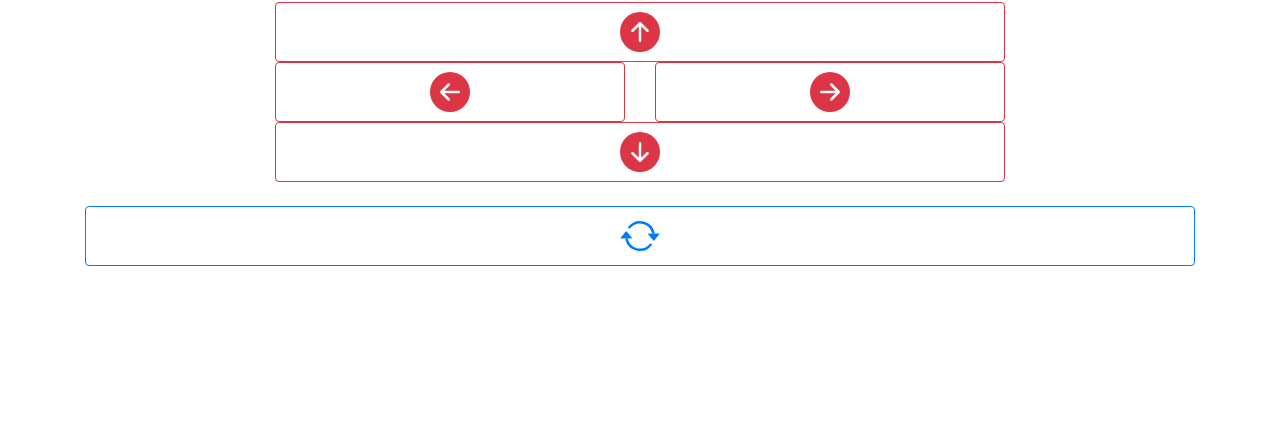
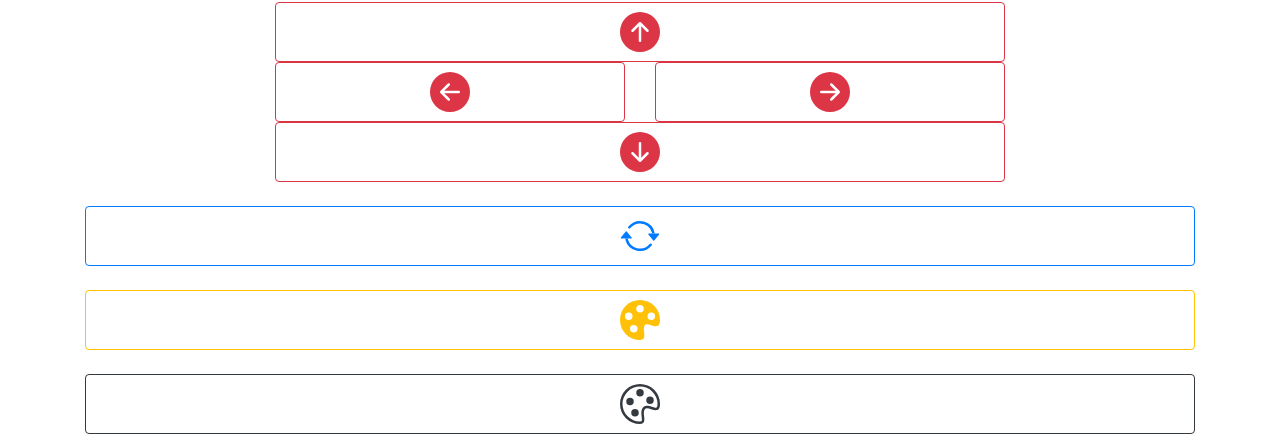
Before and after one commit to Felipe1501/jogoW3, a website: page www/index.html in a window 1280 px wide. Shown: the part 1284-1718 px from the top of the page. Before the commit the page ends 1550 px from the top, so only its background shows below. Drawn offline with nearby package versions, Linux system fonts and the light colour scheme.

Commit message:
mudando cor dos botões e img fundo

```diff
--- a/www/components/script.js
+++ b/www/components/script.js
@@ -23,6 +23,17 @@ window.onload = function(){
   document.querySelector("#reset").addEventListener("click", function(){
      reload();
   });
+
+    document.querySelector("#corA").addEventListener("click", function(){
+    document.querySelector("#reset").style.color = "#0000FF";
+     document.querySelector("#reset").style.text = "#0000FF";
+    document.querySelector("canvas").style.backgroundImage = "url('https://i.pinimg.com/originals/db/b6/23/dbb6235fb4cb9662d38af631184ba9db.gif')";
+  });
+
+    document.querySelector("#corB").addEventListener("click", function(){
+    document.querySelector("#reset").style.color = "#f00";
+  });
+
 }
 
 var personagemObj;
--- a/www/index.html
+++ b/www/index.html
@@ -47,6 +47,23 @@
 </svg></button>
        </div>
     </div>
+ <br>
+      <div class="row">
+        <div class="col-12">
+        <button class="btn btn-outline-warning btn-block" id="corB" ><svg xmlns="http://www.w3.org/2000/svg" width="16" height="16" fill="currentColor" class="bi bi-palette-fill" viewBox="0 0 16 16">
+  <path d="M12.433 10.07C14.133 10.585 16 11.15 16 8a8 8 0 1 0-8 8c1.996 0 1.826-1.504 1.649-3.08-.124-1.101-.252-2.237.351-2.92.465-.527 1.42-.237 2.433.07zM8 5a1.5 1.5 0 1 1 0-3 1.5 1.5 0 0 1 0 3zm4.5 3a1.5 1.5 0 1 1 0-3 1.5 1.5 0 0 1 0 3zM5 6.5a1.5 1.5 0 1 1-3 0 1.5 1.5 0 0 1 3 0zm.5 6.5a1.5 1.5 0 1 1 0-3 1.5 1.5 0 0 1 0 3z"/>
+</svg></button>
+       </div>
+    </div>
+    <br>
+      <div class="row">
+        <div class="col-12">
+        <button class="btn btn-outline-dark btn-block" id="corA" ><svg xmlns="http://www.w3.org/2000/svg" width="16" height="16" fill="currentColor" class="bi bi-palette" viewBox="0 0 16 16">
+  <path d="M8 5a1.5 1.5 0 1 0 0-3 1.5 1.5 0 0 0 0 3zm4 3a1.5 1.5 0 1 0 0-3 1.5 1.5 0 0 0 0 3zM5.5 7a1.5 1.5 0 1 1-3 0 1.5 1.5 0 0 1 3 0zm.5 6a1.5 1.5 0 1 0 0-3 1.5 1.5 0 0 0 0 3z"/>
+  <path d="M16 8c0 3.15-1.866 2.585-3.567 2.07C11.42 9.763 10.465 9.473 10 10c-.603.683-.475 1.819-.351 2.92C9.826 14.495 9.996 16 8 16a8 8 0 1 1 8-8zm-8 7c.611 0 .654-.171.655-.176.078-.146.124-.464.07-1.119-.014-.168-.037-.37-.061-.591-.052-.464-.112-1.005-.118-1.462-.01-.707.083-1.61.704-2.314.369-.417.845-.578 1.272-.618.404-.038.812.026 1.16.104.343.077.702.186 1.025.284l.028.008c.346.105.658.199.953.266.653.148.904.083.991.024C14.717 9.38 15 9.161 15 8a7 7 0 1 0-7 7z"/>
+</svg></button>
+       </div>
+    </div>
   </div>
 </body>
 </html>
```
